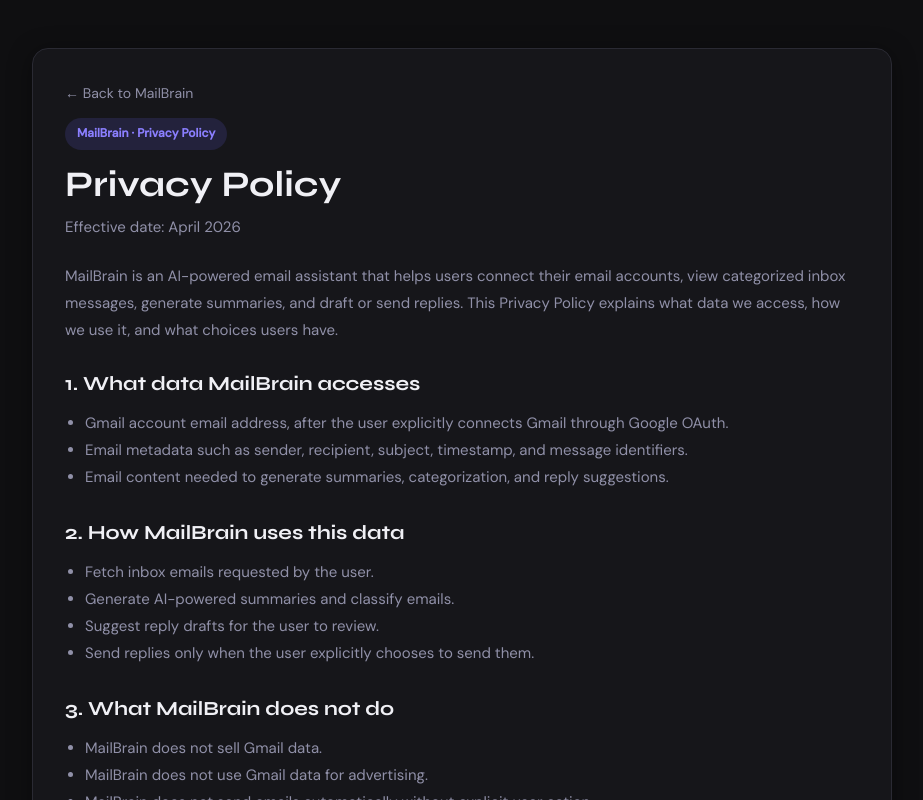
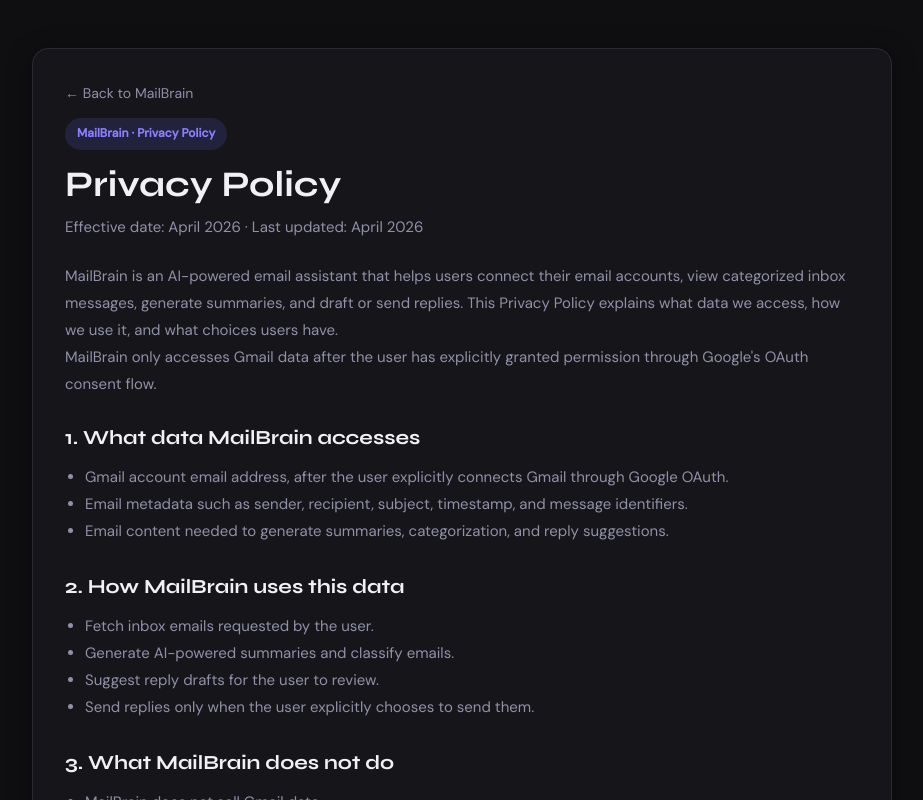
Before and after one commit to Vinayreddy811892081/MailBrain, a React (Vite) app in the folder frontend/: page /privacy in a window 1280 px wide. Shown: the top 800 px of the page, without its empty margins (178-1101 px from the left). Built offline with nearby package versions, Linux system fonts and the light colour scheme; no server answers.

Commit message:
privacy policy updated

```diff
--- a/frontend/src/pages/Privacy.jsx
+++ b/frontend/src/pages/Privacy.jsx
@@ -58,7 +58,7 @@
           </h1>
 
           <p style={{ color: "var(--text2)", fontSize: "15px" }}>
-            Effective date: April 2026
+            Effective date: April 2026 · Last updated: April 2026
           </p>
         </div>
 
@@ -68,6 +68,10 @@
             their email accounts, view categorized inbox messages, generate
             summaries, and draft or send replies. This Privacy Policy explains
             what data we access, how we use it, and what choices users have.
+          </p>
+          <p style={textStyle}>
+            MailBrain only accesses Gmail data after the user has explicitly
+            granted permission through Google's OAuth consent flow.
           </p>
         </section>
 
```
